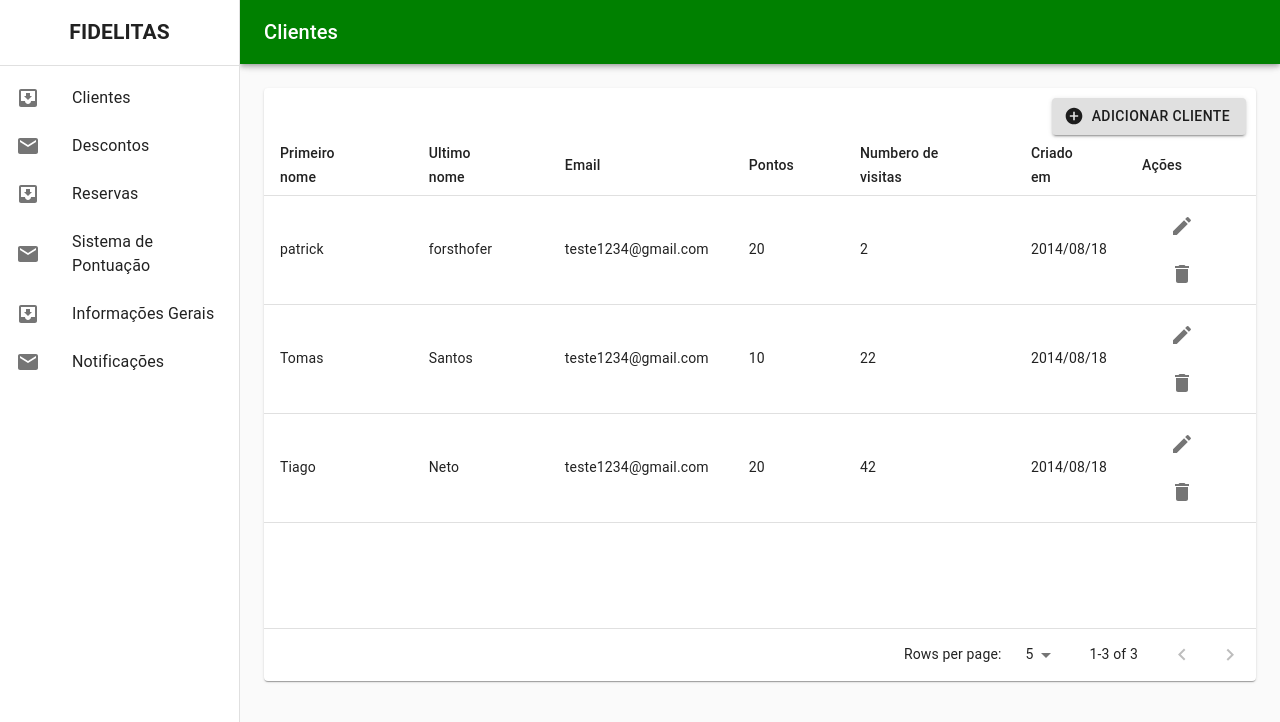
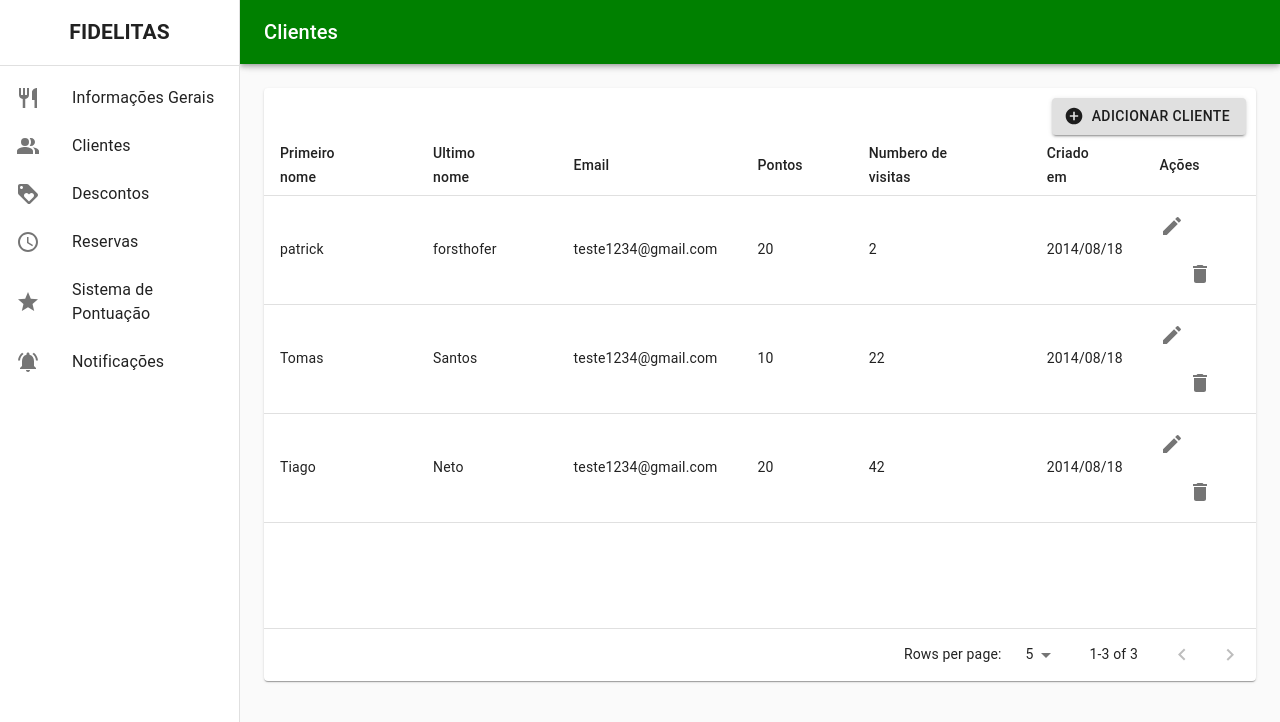
Before and after one commit to 1729patrick/reactjs-fidelitas, a React (Create React App) app: page /clients in a window 1280 px wide. Shown: the top 722 px of the page. Built offline with nearby package versions, Linux system fonts and the light colour scheme.

Commit message:
Actions icons aligned in table and new icons and new order in drawer

```diff
--- a/src/components/Drawer/index.tsx
+++ b/src/components/Drawer/index.tsx
@@ -14,6 +14,14 @@ import MailIcon from '@material-ui/icons/Mail';
 import MenuIcon from '@material-ui/icons/Menu';
 import Toolbar from '@material-ui/core/Toolbar';
 import Typography from '@material-ui/core/Typography';
+import {
+  Restaurant,
+  PeopleAlt,
+  Loyalty,
+  Schedule,
+  Star,
+  NotificationsActive,
+} from '@material-ui/icons';
 import {
   makeStyles,
   useTheme,
@@ -103,9 +111,27 @@ const ResponsiveDrawer: React.FC<Props> = ({ children }) => {
       case 'Notificações':
         history.push('/notifications');
         break;
-
       default:
         history.push('/clients');
+    }
+  };
+
+  const drawerIcon = (index: number) => {
+    switch (index) {
+      case 0:
+        return <Restaurant />;
+      case 1:
+        return <PeopleAlt />;
+      case 2:
+        return <Loyalty />;
+      case 3:
+        return <Schedule />;
+      case 4:
+        return <Star />;
+      case 5:
+        return <NotificationsActive />;
+      default:
+        return '';
     }
   };
 
@@ -122,17 +148,15 @@ const ResponsiveDrawer: React.FC<Props> = ({ children }) => {
       <Divider />
       <List>
         {[
+          'Informações Gerais',
           'Clientes',
           'Descontos',
           'Reservas',
           'Sistema de Pontuação',
-          'Informações Gerais',
           'Notificações',
         ].map((text, index) => (
           <ListItem button key={text} onClick={() => handleDrawerOption(text)}>
-            <ListItemIcon>
-              {index % 2 === 0 ? <InboxIcon /> : <MailIcon />}
-            </ListItemIcon>
+            <ListItemIcon>{drawerIcon(index)}</ListItemIcon>
             <ListItemText primary={text} />
           </ListItem>
         ))}
--- a/src/components/Table/index.tsx
+++ b/src/components/Table/index.tsx
@@ -239,7 +239,10 @@ const ResponsiveTable: React.FC<Props> = ({
             justifyContent: 'flex-end',
           }}>
           <Button
-            style={{ marginTop: '10px', marginRight: '10px' }}
+            style={{
+              marginTop: '10px',
+              marginRight: '10px',
+            }}
             variant="contained"
             startIcon={<AddCircleIcon />}
             onClick={handleModal}>
@@ -295,17 +298,22 @@ const ResponsiveTable: React.FC<Props> = ({
                       {actions && (
                         <TableCell align={'left'}>
                           {notifications && (
-                            <IconButton aria-label="send">
-                              <SendIcon />{' '}
+                            <IconButton
+                              aria-label="send"
+                              style={{ marginLeft: '-28px' }}>
+                              <SendIcon />
                             </IconButton>
                           )}
                           <IconButton
                             aria-label="edit"
-                            onClick={() => handleModal(d)}>
-                            <EditIcon />{' '}
+                            onClick={() => handleModal(d)}
+                            style={
+                              !notifications ? { marginLeft: '-28px' } : {}
+                            }>
+                            <EditIcon />
                           </IconButton>
                           <IconButton aria-label="delete">
-                            <DeleteIcon />{' '}
+                            <DeleteIcon />
                           </IconButton>
                         </TableCell>
                       )}
```
